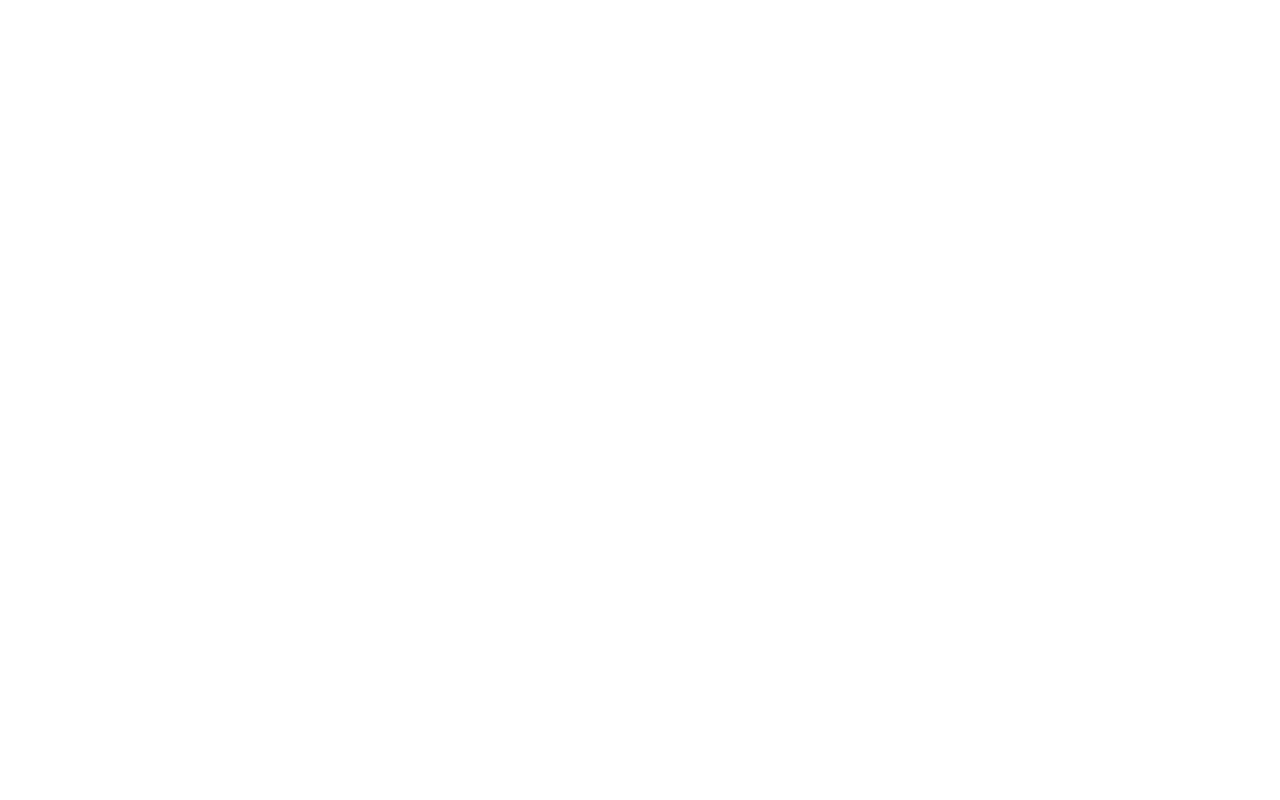
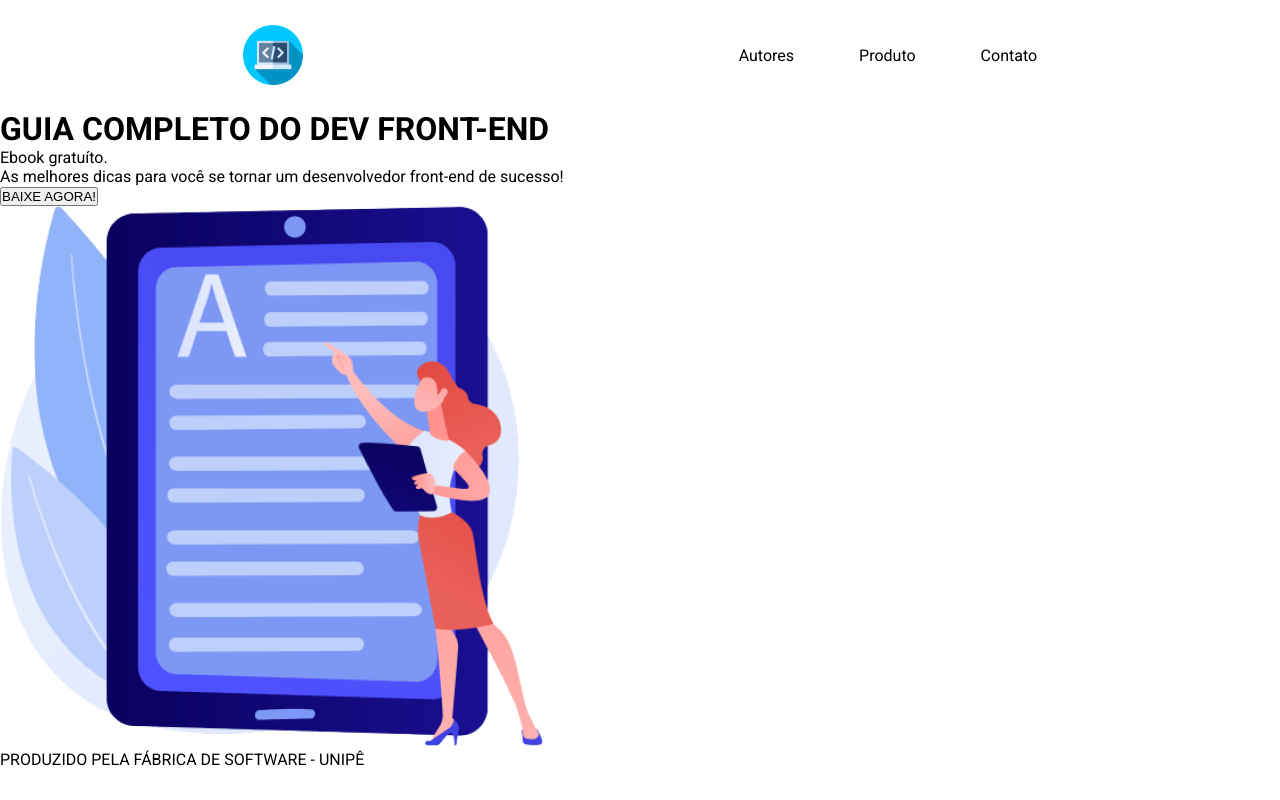
Before and after one commit to CandiceBrasileiro/exercicio2, a plain HTML site: page index.html in a window 1280 px wide. Drawn offline with Linux system fonts and the light colour scheme.

Commit message:
index.html e style.css modificados

```diff
--- a/index.html
+++ b/index.html
@@ -5,8 +5,34 @@
     <meta http-equiv="X-UA-Compatible" content="IE=edge">
     <meta name="viewport" content="width=device-width, initial-scale=1.0">
     <title>Guia completo do dev front-end</title>
+    <link rel="stylesheet" type="text/css" href="style.css">
 </head>
 <body>
 
+    <header class="header">
+        <img class="logo" src="logo.png">
+        <nav class="menu">
+            <a class="item-menu">Autores</a>
+            <a class="item-menu">Produto</a>
+            <a class="item-menu">Contato</a>
+        </nav>
+
+    </header>
+
+    <main class="area-principal">
+        <div class="conteudo-principal">
+            <h1 class="titulo">GUIA COMPLETO DO DEV FRONT-END</h1>
+            <p class="paragrafo">Ebook gratuíto.</p>
+            <p class="paragrafo">As melhores dicas para você se tornar um desenvolvedor front-end de sucesso!</p>
+            <button class="botao">BAIXE AGORA!</button>
+        </div>
+        <img class="imagem" src="imagem.png">
+
+    </main>
+
+    <footer class="rodape">
+        <p class="paragrafo-rodape">PRODUZIDO PELA FÁBRICA DE SOFTWARE - UNIPÊ</p>
+    </footer>
+
 </body>
 </html>
--- a/style.css
+++ b/style.css
@@ -0,0 +1,35 @@
+@import url('https://fonts.googleapis.com/css2?family=Roboto:wght@400;700;900&display=swap');
+
+:root {
+    --cor-botao: #FFB800;
+    --cor-botao-foco: #FF900E;
+}
+/* para comentar seleciona e aperta : */
+* {
+    box-sizing: border-box;
+    margin: 0;
+    padding: 0;
+    text-decoration: none;
+}
+
+body {
+    font-family: 'Roboto', sans-serif;
+}
+
+.header {
+    display: flex;
+    flex-direction: row;
+    align-items:center;
+    justify-content: space-around;
+    padding: 25px;
+}
+
+.logo {
+    height: 60px; /*Quando se muda a altura ele modifica alturaxlargura proporcionamente */
+}
+
+.menu {
+    display:flex;
+    gap: 65px;
+
+}
```
